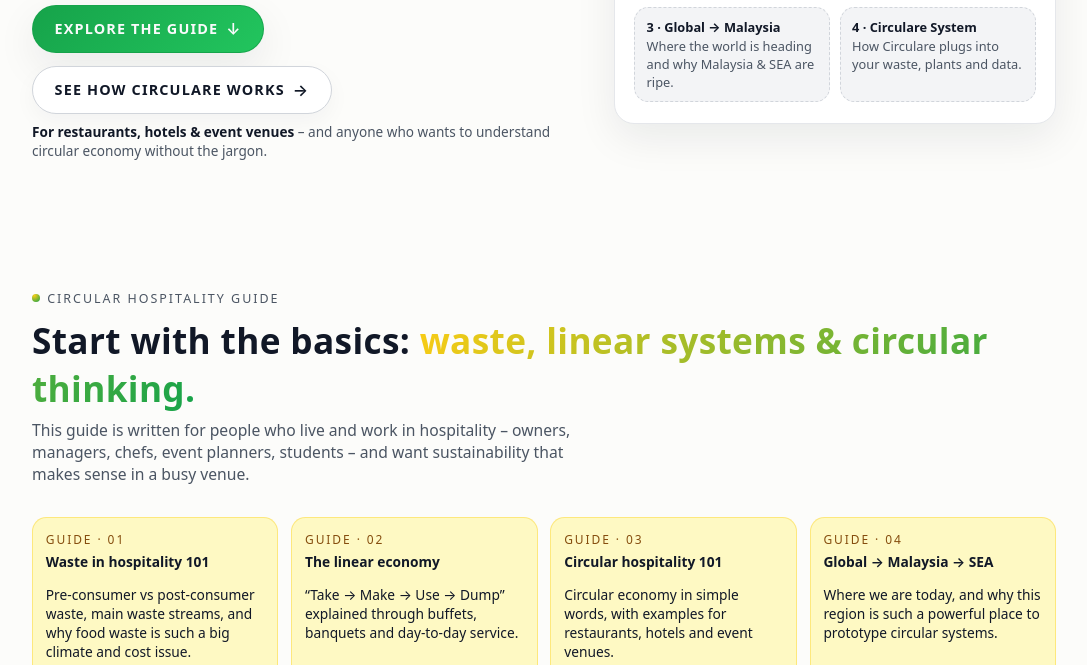
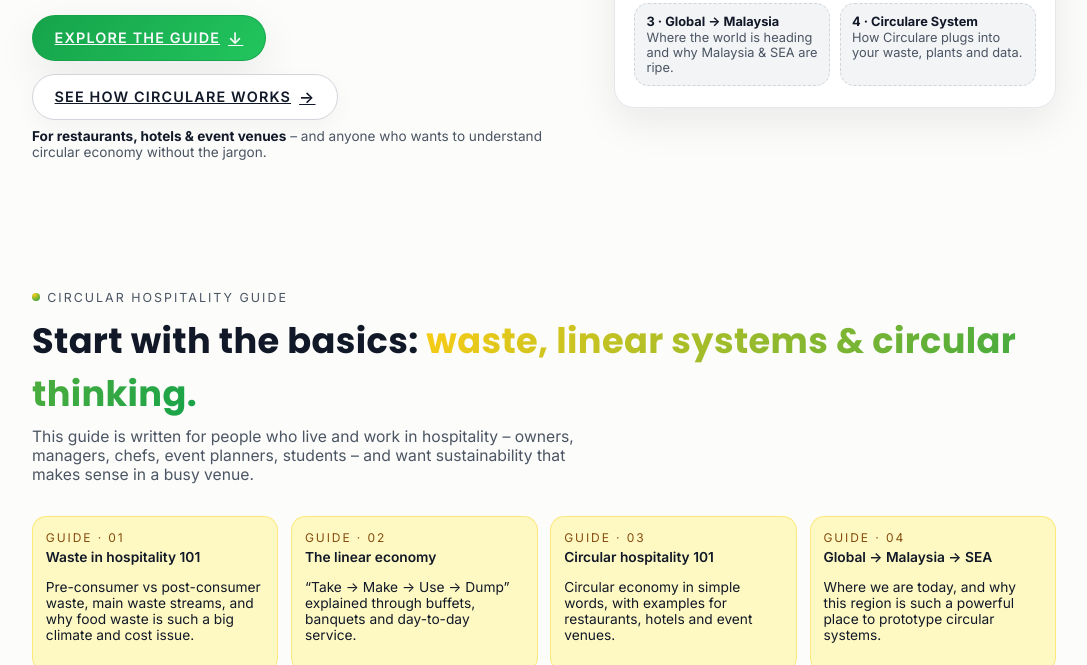
Before and after one commit to sunnyb14/circulare-website, a plain HTML site: page index.html in a window 1280 px wide. Shown: the part 435-1100 px from the top of the page, without its empty margins (96-1183 px from the left). Drawn offline with Linux system fonts and the light colour scheme.

Commit message:
Update index.html

```diff
--- a/index.html
+++ b/index.html
@@ -5,6 +5,11 @@
   <title>Circulare – Circular Hospitality Guide & System</title>
   <meta name="viewport" content="width=device-width, initial-scale=1" />
   <meta name="description" content="Circulare is a circular hospitality project helping restaurants, hotels and event venues turn waste into plants, products and simple ESG stories." />
+
+  <link rel="preconnect" href="https://fonts.googleapis.com">
+<link rel="preconnect" href="https://fonts.gstatic.com" crossorigin>
+<link href="https://fonts.googleapis.com/css2?family=Inter:wght@400;500;600;700&family=Poppins:wght@500;600;700&display=swap" rel="stylesheet">
+
   <style>
     :root {
       --bg: #fcfcfa;
@@ -36,11 +41,17 @@
     }
 
     body {
-      margin: 0;
-      font-family: system-ui, -apple-system, BlinkMacSystemFont, "SF Pro Text", sans-serif;
-      background: var(--bg);
-      color: var(--text-main);
-      -webkit-font-smoothing: antialiased;
+      h1, h2, h3 {
+  font-family: "Poppins", system-ui, -apple-system, BlinkMacSystemFont, "SF Pro Display", sans-serif;
+}
+
+  margin: 0;
+  font-family: "Inter", system-ui, -apple-system, BlinkMacSystemFont, "SF Pro Text", sans-serif;
+  background: var(--bg);
+  color: var(--text-main);
+  -webkit-font-smoothing: antialiased;
+}
+
     }
 
     a {
```
